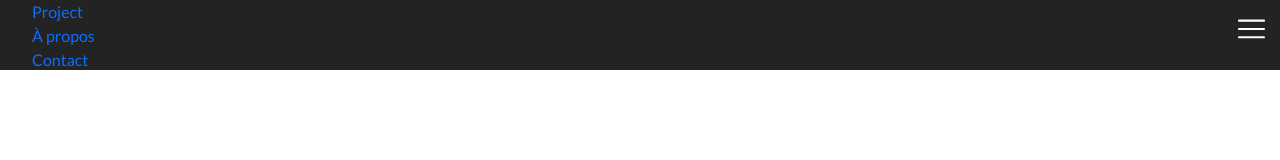
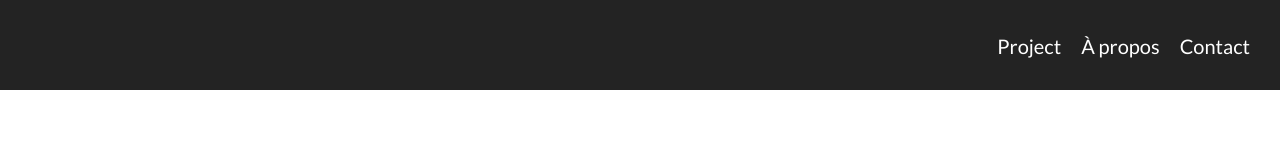
Before and after one commit to Hervines/my_website, a plain HTML site: page index.html in a window 1280 px wide. Drawn offline with nearby package versions, Linux system fonts and the light colour scheme; files whose address does not match are found by name.

Commit message:
nav list

```diff
--- a/assects/styles/_general_code.scss
+++ b/assects/styles/_general_code.scss
@@ -18,6 +18,8 @@ ul li {
     list-style: none;
     a {
         text-decoration: none;
+        color: #fff;
+        font-size: 20px;
     }
 }
 
@@ -25,7 +27,7 @@ ul li {
 
 // Nav
 nav {
-    height: 70px;
+    height: 90px;
     width: 100%;
     background: rgba(5, 5, 5, 0.877);
     // display: inline-block;
@@ -33,12 +35,13 @@ nav {
     .liste_nav {
         width: 100%;
         height: 100%;
-        // text-align: center;
+        display: flex;
+        justify-content: flex-end;
+        align-items: center;
+        padding-right: 20px;
     }
 
     .item_nav {
-        display: inline-block;
-        line-height: 70px;
         font-size: 25px;
         margin: 0 10px;
         a {
@@ -47,12 +50,18 @@ nav {
     }
 
     .btn_toggle-container {
+        display: none;
         position: absolute;
         top: 15px;
         right: 15px;
-        // display: none;
+        padding-right: 20px;
 
     }
 }
+// Nav End
 
-// Nav End
+@media screen and (max-width: 650px){
+    .btn_toggle-container {
+        display: block;
+    }
+}
--- a/index.html
+++ b/index.html
@@ -24,18 +24,18 @@
 <body>
     <nav  class="section_nav">
         <ul class="liste_nav">
-            <li class="itme-nav">
+            <li class="item_nav">
                 <a href="">Project</a>
             </li>
-            <li class="itme-nav">
+            <li class="item_nav">
                 <a href="">À propos</a>
             </li>
-            <li class="itme-nav">
+            <li class="item_nav">
                 <a href="">Contact</a>
             </li>
         </ul>
 
-        <div class="btn_toggle-container">
+        <div class="btn_toggle-container" role="button">
             <img src="/assects/images/menu.svg" alt="icone menu hamburger">
         </div>
     </nav>
```
Also changed, not shown: assects/styles/style.css, 1 other file.
